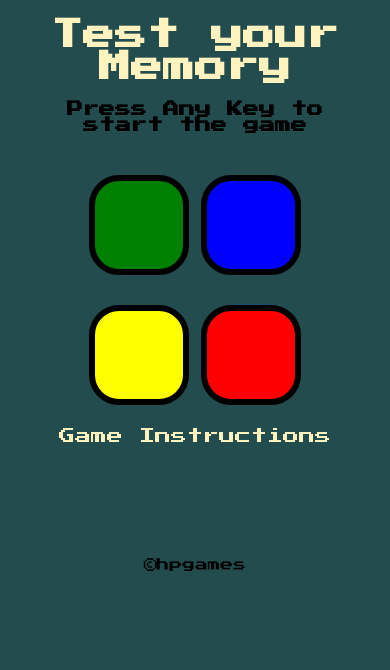
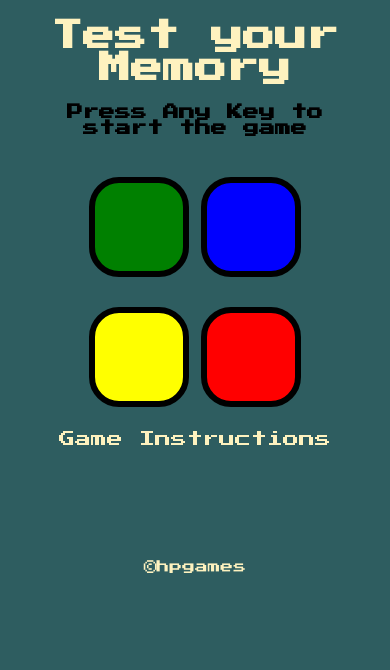
Before and after one commit to Hp4498/Memory-Game, a plain HTML site: page index.html in a window 390 px wide. Drawn offline with nearby package versions, Linux system fonts and the light colour scheme.

Commit message:
Update styles.css

```diff
--- a/styles.css
+++ b/styles.css
@@ -95,9 +95,10 @@ footer {
 
 @media screen and (max-width: 450px) {
   body {
-    background-color: rgb(34, 76, 78);
+    background-color: rgb(46, 93, 96);
   }
   h1 {
+    margin: 20px;
     font-size: 2rem;
   }
 
@@ -120,5 +121,6 @@ footer {
   footer {
     font-size: 0.8rem;
     padding: 25%;
+    color: #fef2bf;
   }
 }
```
